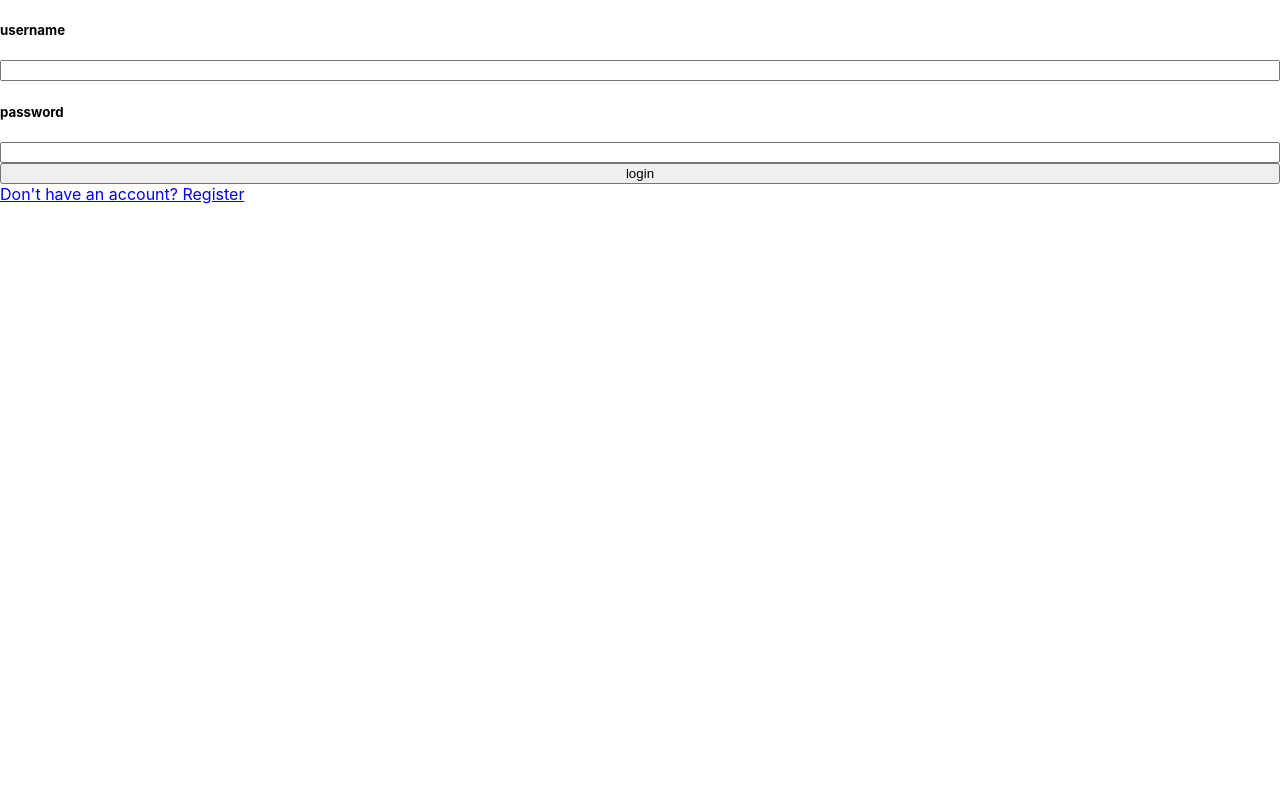
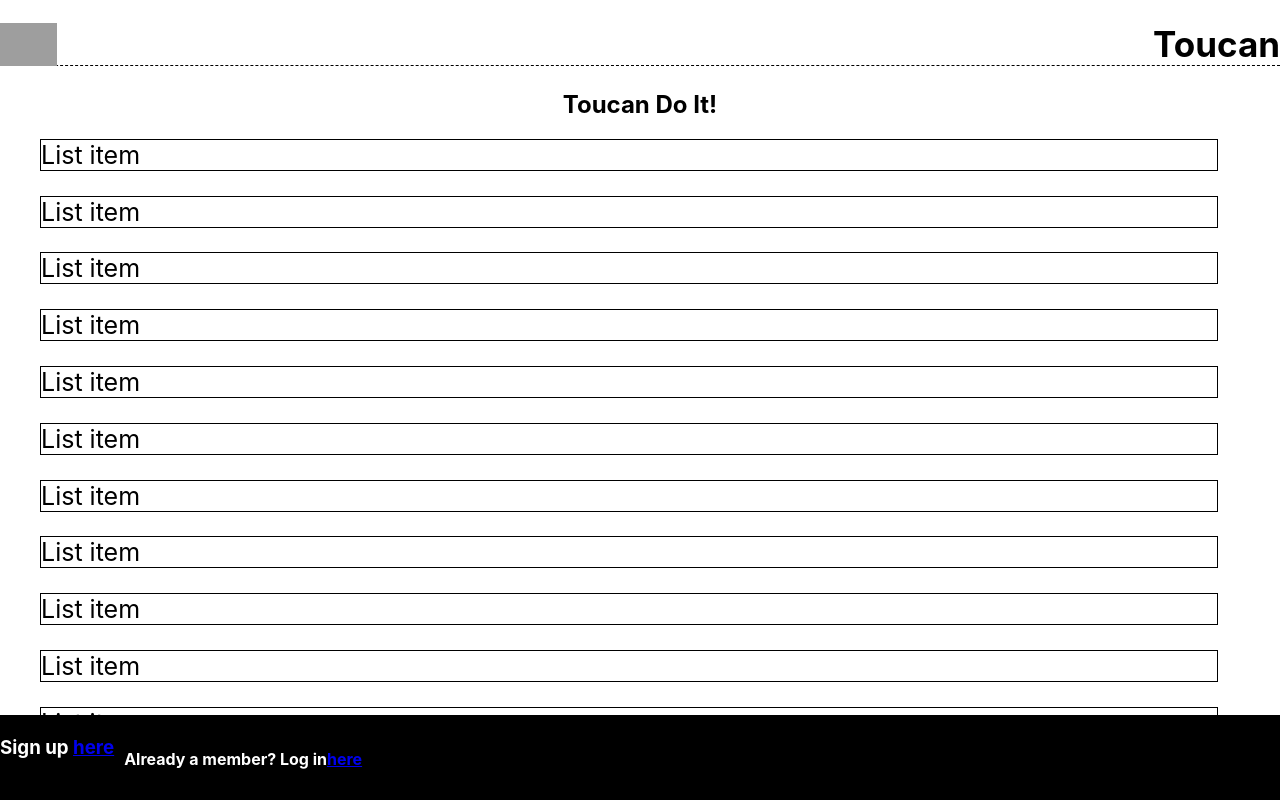
Before and after one commit to GA-Runtime-Terror/tooTooToDo-frontend, a React (Create React App) app in the folder to-do-list/: page / in a window 1280 px wide. Before the commit this address led to /sign-in. Shown: the top 800 px of the page. Built offline with nearby package versions, Linux system fonts and the light colour scheme; grey boxes are pictures that could not be loaded; the HTML template or start-up script is replaced by a standard one.

Commit message:
changed display

```diff
--- a/to-do-list/src/App.css
+++ b/to-do-list/src/App.css
@@ -1,38 +1,78 @@
-.App {
-  text-align: center;
+
+header {
+  display-flex: flex;
+  justify-content: center;
+
+}
+.header-div{
+  position: relative;
+
 }
 
-.App-logo {
-  height: 40vmin;
-  pointer-events: none;
+li{
+  list-style-type: none;
+  border: solid black 1px;
+  margin-right: 5%;
+  margin-bottom: 2%;
+  font-size: 25px;
+
 }
 
-@media (prefers-reduced-motion: no-preference) {
-  .App-logo {
-    animation: App-logo-spin infinite 20s linear;
-  }
+.sign-up{
+  height: 45px;
+  margin-left: 35%;
+ padding-bottom: 20px;
 }
 
-.App-header {
-  background-color: #282c34;
-  min-height: 100vh;
-  display: flex;
-  flex-direction: column;
-  align-items: center;
-  justify-content: center;
-  font-size: calc(10px + 2vmin);
-  color: white;
+.footer-div {
+position: fixed;
+width: 100%;
+bottom: 0;
+border-top: solid black 2px;
+background-color: black ;
+color: white;
+display:flex;
+flex-wrap: wrap;
+justify-content: left;
+margin-top: 10px;
 }
 
-.App-link {
-  color: #61dafb;
+h1 {
+  font-size: 35px;
+  border-bottom: dashed black 1px;
+  display: flex;
+  justify-content: right;
+
 }
 
-@keyframes App-logo-spin {
-  from {
-    transform: rotate(0deg);
-  }
-  to {
-    transform: rotate(360deg);
-  }
+h2 {
+  display: flex;
+  justify-content: center;
 }
+
+h3 {
+
+}
+
+h4 {
+  display: flex;
+  /* justify-content: center; */
+  padding: 10px;
+
+}
+.toucan-logo {
+  height: 100%;
+  width: auto;
+  position: absolute;
+    left: 10;
+    bottom: 0;
+}
+
+.sign-up-div {
+border-radius: 50%;
+
+}
+
+.body-div {
+  margin-bottom: 10px;
+}
--- a/to-do-list/src/App.js
+++ b/to-do-list/src/App.js
@@ -1,17 +1,29 @@
 import './App.css';
+import { Route, Routes } from 'react-router-dom'
 import TodoList from './components/TodoList';
-import { Route, Routes } from 'react-router-dom'
 import SignIn from './components/SignIn';
 import SignUp from './components/SignUp';
+import Landing from './components/Landing';
+import {Link} from 'react-router-dom';
+
 
 
 function App() {
+
   return (
+
+    <div>
       <Routes>
-        <Route path={'/sign-in'} element={<SignIn />} />
-        <Route path={'/sign-up'} element={<SignUp />} />
-        <Route path={'/'} element={<TodoList />} />
+        <Route exact path={'/'} render={() => <Landing />} />
+        <Route exact path={'/to-do'} element={<TodoList />} />
+        <Route exact path={'/sign-in'} element={<SignIn />} />
+        <Route exact path={'/sign-up'} element={<SignUp />} />
+
       </Routes>
+
+<Landing/>
+
+  </div>
   );
 }
 
--- /dev/null
+++ b/to-do-list/src/components/Footer.js
@@ -0,0 +1,24 @@
+import React from "react";
+import {Link} from 'react-router-dom';
+
+function Footer() {
+    return (
+
+        <div className="footer-div">
+
+          <div className="sign-up-div">
+       <h3> Sign up <Link  exact to="/sign-up"> here</Link>  </h3>
+        </div>
+
+         {/* <img className="sign-up" src="https://i.ibb.co/tPt7mqY/108230281-document-contract-logo-or-label-literature-letter-quill-pen-and-paper-icon-vector-illustra.png" alt="sign up" /> */}
+
+
+         <br/>
+
+        <h4>Already a member? Log in <Link  exact to="/SignIn"> here </Link> </h4>
+
+       </div>
+    );
+  }
+
+  export default Footer;
--- /dev/null
+++ b/to-do-list/src/components/Header.js
@@ -0,0 +1,19 @@
+
+
+
+
+
+import React from "react";
+import {Link} from 'react-router-dom';
+
+function Header() {
+    return (
+
+        <div className="header-div">
+        <img className="toucan-logo" src="https://i.ibb.co/Jt8zy7x/toucan-1.png" alt="toucan-1" />
+        <h1> Toucan </h1>
+        </div>
+    );
+  }
+
+  export default Header;
--- /dev/null
+++ b/to-do-list/src/components/Landing.js
@@ -0,0 +1,47 @@
+import Footer from './Footer'
+import Header from './Header';
+
+function landing () {
+    return (
+      <div className="App">
+
+        <Header />
+
+
+       <div className="body-div">
+
+       <h2>Toucan Do It! </h2>
+
+       <ul>
+          <li>List item</li>
+          <li>List item</li>
+          <li>List item</li>
+          <li>List item</li>
+          <li>List item</li>
+          <li>List item</li>
+          <li>List item</li>
+          <li>List item</li>
+          <li>List item</li>
+          <li>List item</li>
+          <li>List item</li>
+          <li>List item</li>
+          <li>List item</li>
+          <li>List item</li>
+          <li>List item</li>
+          <li>List item</li>
+          <li>List item</li>
+          <li>List item</li>
+          <li>List item</li>
+          <li>List item</li>
+          <li>List item</li>
+          <li>List item</li>
+        </ul>
+       </div>
+
+  <Footer />
+
+      </div>
+    );
+  }
+
+  export default landing;
--- a/to-do-list/src/components/SignIn.js
+++ b/to-do-list/src/components/SignIn.js
@@ -11,7 +11,7 @@ const SignIn = () => {
             <h5>username</h5>
             <input onChange={(e) => setUsername(e.target.value)} />
             <h5>password</h5>
-            <input onChange={(e) => setPassword(e.target.value)} />
+            <input onChange={(e) => setPassword(e.target.value)} type="password"/>
             <button onClick={() => {
                 if(!userName.length || !password.length) {
                     alert('Please enter username or password')
@@ -25,8 +25,8 @@ const SignIn = () => {
             }}>
                 login
             </button>
-            <Link to='/sign-up'>
-            Don't have an account? Register</Link>
+            {/* <Link to='/sign-up'>
+            Don't have an account? Register</Link> */}
         </div>)
 }
 
--- a/to-do-list/src/components/SignUp.js
+++ b/to-do-list/src/components/SignUp.js
@@ -11,7 +11,7 @@ const SignUp = () => {
             <h5>username</h5>
             <input onChange={(e) => setUsername(e.target.value)} />
             <h5>password</h5>
-            <input onChange={(e) => setPassword(e.target.value)} />
+            <input onChange={(e) => setPassword(e.target.value)  } />
             <button onClick={() => {
                 if(!userName.length || !password.length) {
                     alert('Please enter username or password')
```
Also changed, not shown: 1 other file (tests, documents, lock files or other folders).
